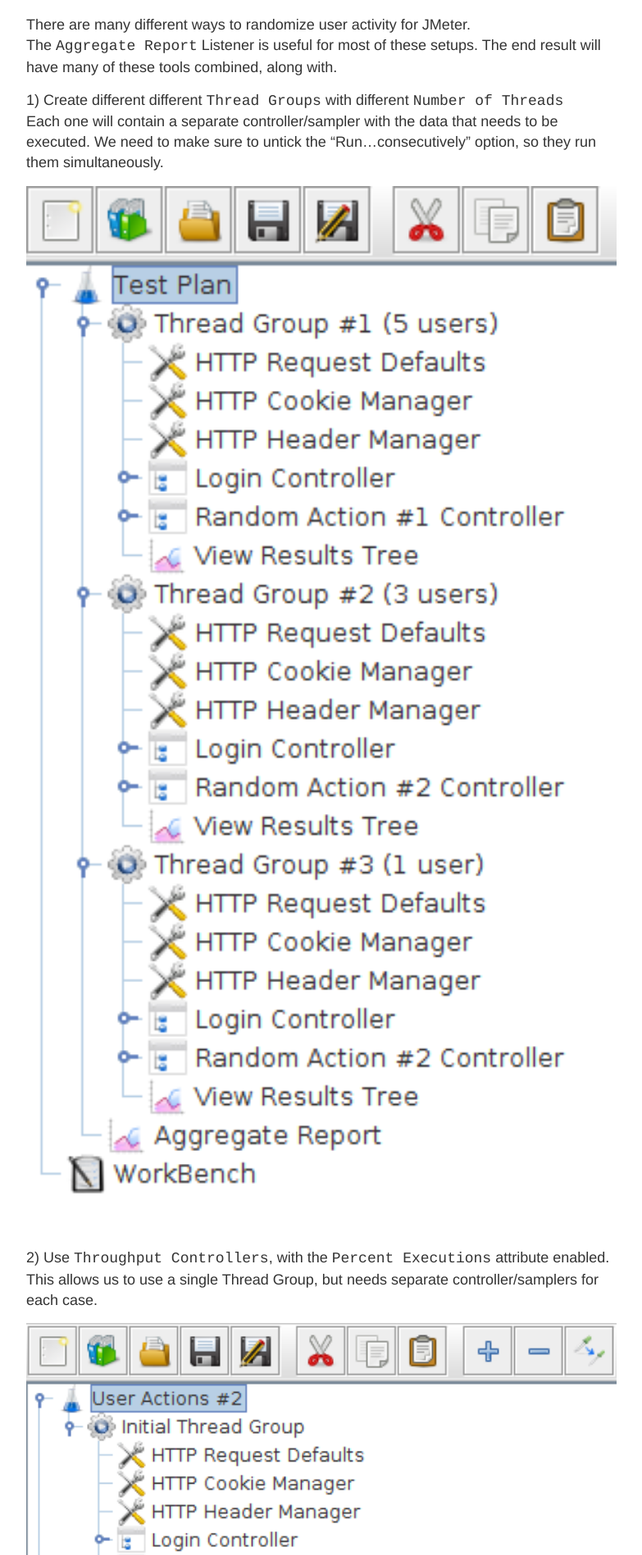
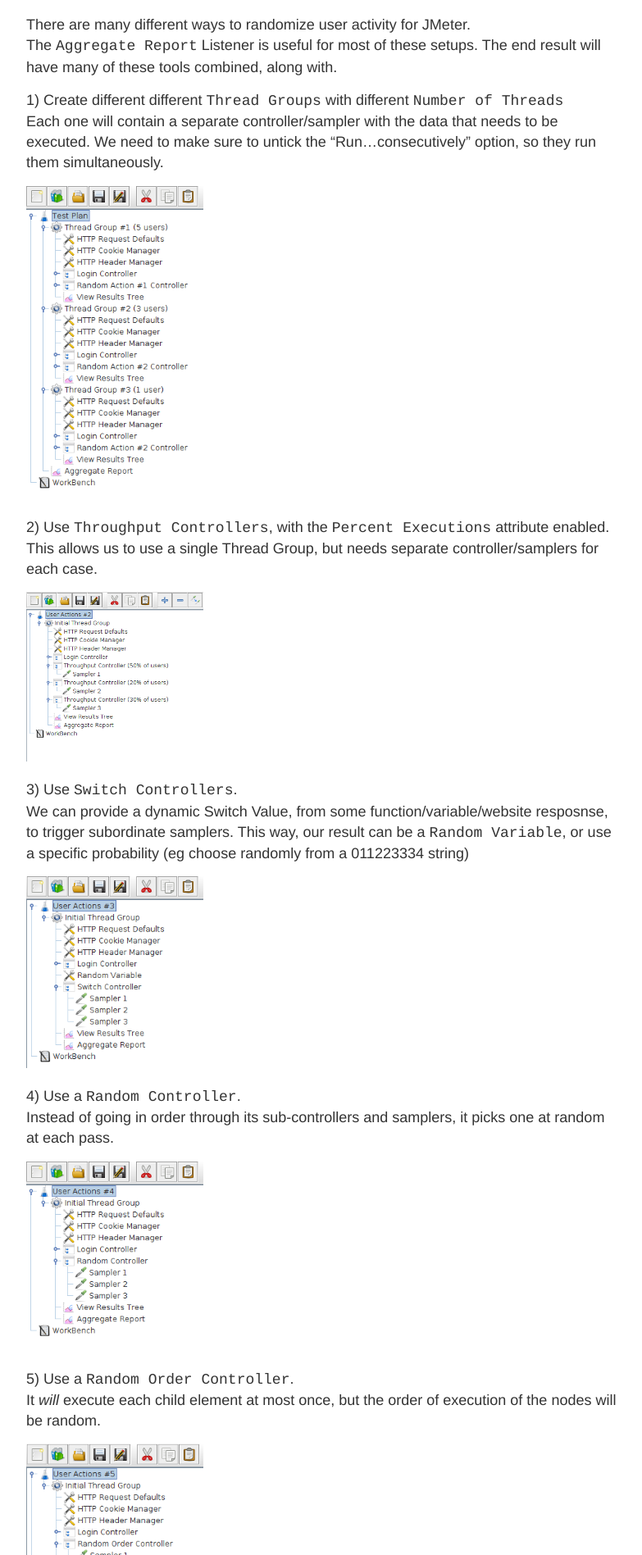
Before and after one commit to tpaschalis/tpaschalis.github.io, a Jekyll site: the page built from _posts/2017-10-11-jmeter-random-user-actions.markdown, in a window 1280 px wide. Shown: the part 595-2492 px from the top of the page at 82% size, without its empty margins (248-1031 px from the left). Built offline with Jekyll 4.4.1, drawn with Linux system fonts in a browser that asks for light colours.

Commit message:
Resize images

```diff
--- a/_posts/2017-10-11-jmeter-random-user-actions.markdown
+++ b/_posts/2017-10-11-jmeter-random-user-actions.markdown
@@ -23,39 +23,39 @@ The `Aggregate Report` Listener is useful for most of these setups. The end resu
 1) Create different different `Thread Groups` with different `Number of Threads`
 Each one will contain a separate controller/sampler with the data that needs to be executed. We need to make sure to untick the "Run...consecutively" option, so they run them simultaneously.
 
-<img src="/images/jmeter-random/Random1.png" style='height: 100%; width: 100%; object-fit: contain'/>
+<img src="/images/jmeter-random/Random1.png" style='height: 30%; width: 30%; object-fit: contain'/>
 
 2) Use `Throughput Controllers`, with the `Percent Executions` attribute enabled.
 This allows us to use a single Thread Group, but needs separate controller/samplers for each case.
 
-<img src="/images/jmeter-random/Random2.png" style='height: 100%; width: 100%; object-fit: contain'/>
+<img src="/images/jmeter-random/Random2.png" style='height: 30%; width: 30%; object-fit: contain'/>
 
 3) Use `Switch Controllers`.
 We can provide a dynamic Switch Value, from some function/variable/website resposnse, to trigger subordinate samplers. This way, our result can be a `Random Variable`, or use a specific probability (eg choose randomly from a 011223334 string)
 
-<img src="/images/jmeter-random/Random3.png" style='height: 100%; width: 100%; object-fit: contain'/>
+<img src="/images/jmeter-random/Random3.png" style='height: 30%; width: 30%; object-fit: contain'/>
 
 4) Use a `Random Controller`.
 Instead of going in order through its sub-controllers and samplers, it picks one at random at each pass.
 
-<img src="/images/jmeter-random/Random4.png" style='height: 100%; width: 100%; object-fit: contain'/>
+<img src="/images/jmeter-random/Random4.png" style='height: 30%; width: 30%; object-fit: contain'/>
 
 5) Use a `Random Order Controller`.
 It *will* execute each child element at most once, but the order of execution of the nodes will be random.
 
-<img src="/images/jmeter-random/Random5.png" style='height: 100%; width: 100%; object-fit: contain'/>
+<img src="/images/jmeter-random/Random5.png" style='height: 30%; width: 30%; object-fit: contain'/>
 
 6) Use `CSV Data Set Config` to parameterize http requests.
 
-<img src="/images/jmeter-random/Random6.png" style='height: 100%; width: 100%; object-fit: contain'/>
+<img src="/images/jmeter-random/Random6.png" style='height: 30%; width: 30%; object-fit: contain'/>
 
 7) Use an `Interleave Controller` to alternate among each of the sub-controllers for each loop iteration.
 So, in our example, the requests will run as 1-4, 2-4, 3-4, 1-4 .... Remember to `Interleave across threads`.
 
-<img src="/images/jmeter-random/Random7.png" style='height: 100%; width: 100%; object-fit: contain'/>
+<img src="/images/jmeter-random/Random7.png" style='height: 30%; width: 30%; object-fit: contain'/>
 
 
 Finally, to properly simulate users, we need to add pauses between each action.
 This can happen in two ways, using a constant value pause, or, in a more realistic scenario, use a variable/randomized pause duration.
 
-<img src="/images/jmeter-random/TimePause.png" style='height: 100%; width: 100%; object-fit: contain'/>
+<img src="/images/jmeter-random/TimePause.png" style='height: 30%; width: 30%; object-fit: contain'/>
```
